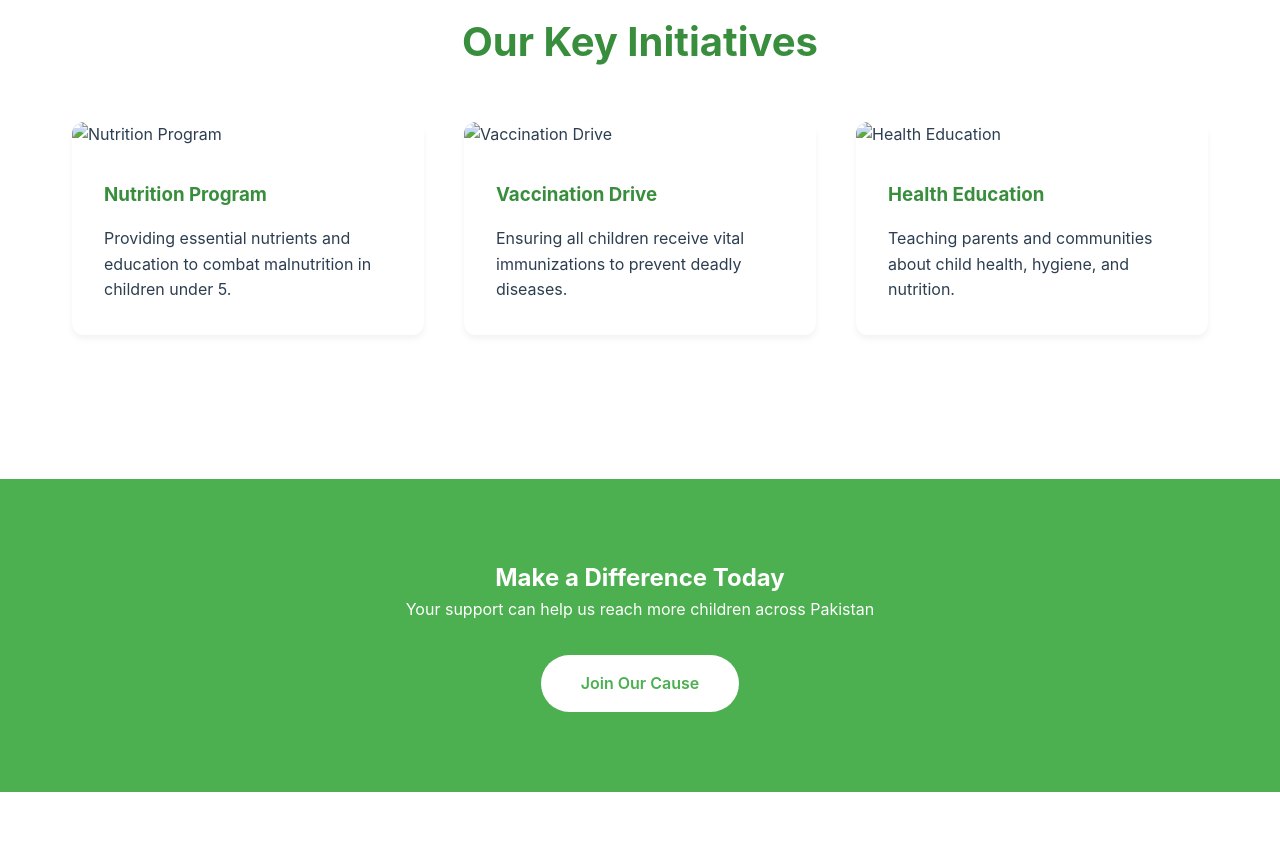
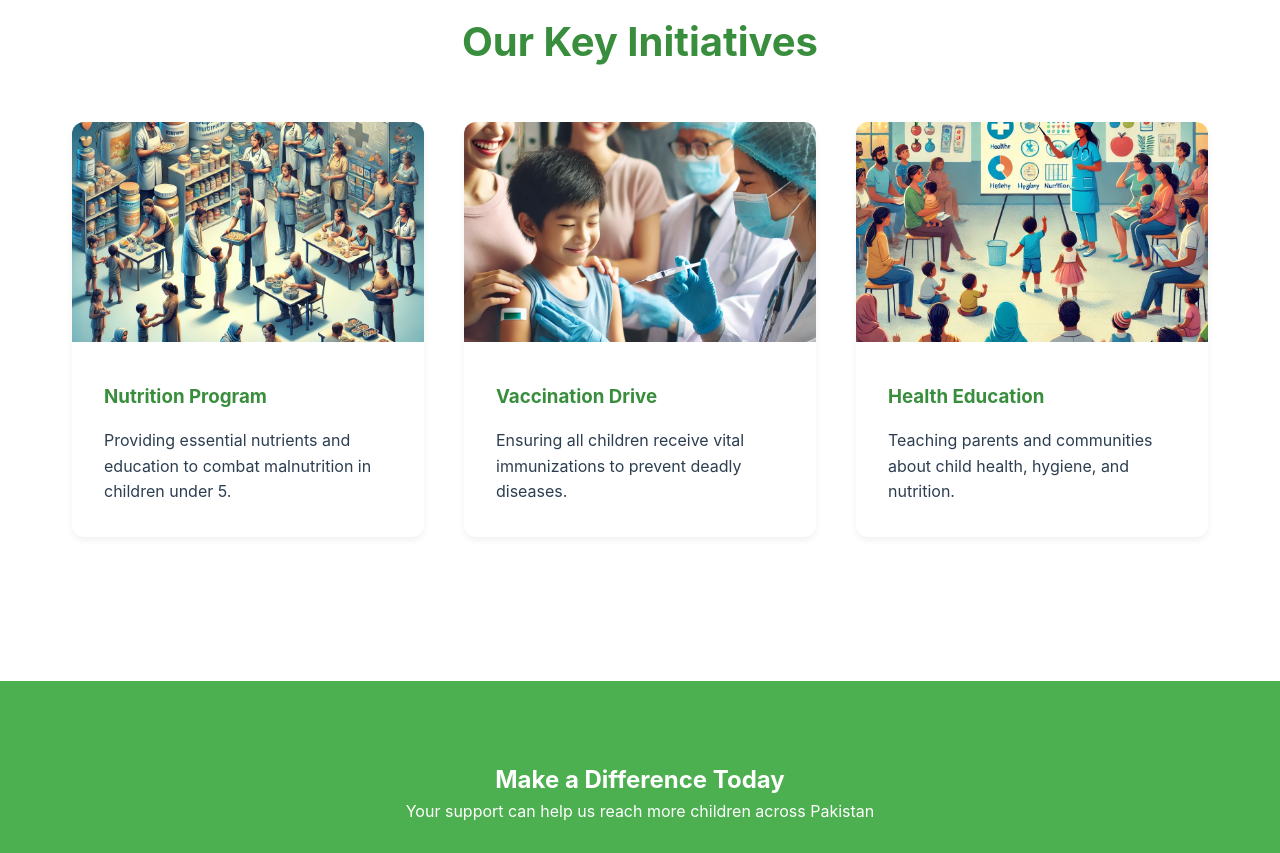
Before and after one commit to Digital-Prosperity-Foundation/mumkin.pk, a plain HTML site: page pakchild.html in a window 1280 px wide. Shown: the part 1200-2053 px from the top of the page. Drawn offline with Linux system fonts and the light colour scheme.

Commit message:
Update pakchild.html

```diff
--- a/pakchild.html
+++ b/pakchild.html
@@ -272,21 +272,21 @@
         <h2 class="section-title">Our Key Initiatives</h2>
         <div class="initiative-grid">
             <div class="initiative-card">
-                <img src="/api/placeholder/400/200" alt="Nutrition Program">
+                <img src="/images/nutrition.webp" alt="Nutrition Program">
                 <div class="initiative-content">
                     <h3>Nutrition Program</h3>
                     <p>Providing essential nutrients and education to combat malnutrition in children under 5.</p>
                 </div>
             </div>
             <div class="initiative-card">
-                <img src="/api/placeholder/400/200" alt="Vaccination Drive">
+                <img src="/images/vaccine.webp" alt="Vaccination Drive">
                 <div class="initiative-content">
                     <h3>Vaccination Drive</h3>
                     <p>Ensuring all children receive vital immunizations to prevent deadly diseases.</p>
                 </div>
             </div>
             <div class="initiative-card">
-                <img src="/api/placeholder/400/200" alt="Health Education">
+                <img src="/images/childhealth.webp" alt="Health Education">
                 <div class="initiative-content">
                     <h3>Health Education</h3>
                     <p>Teaching parents and communities about child health, hygiene, and nutrition.</p>
```
